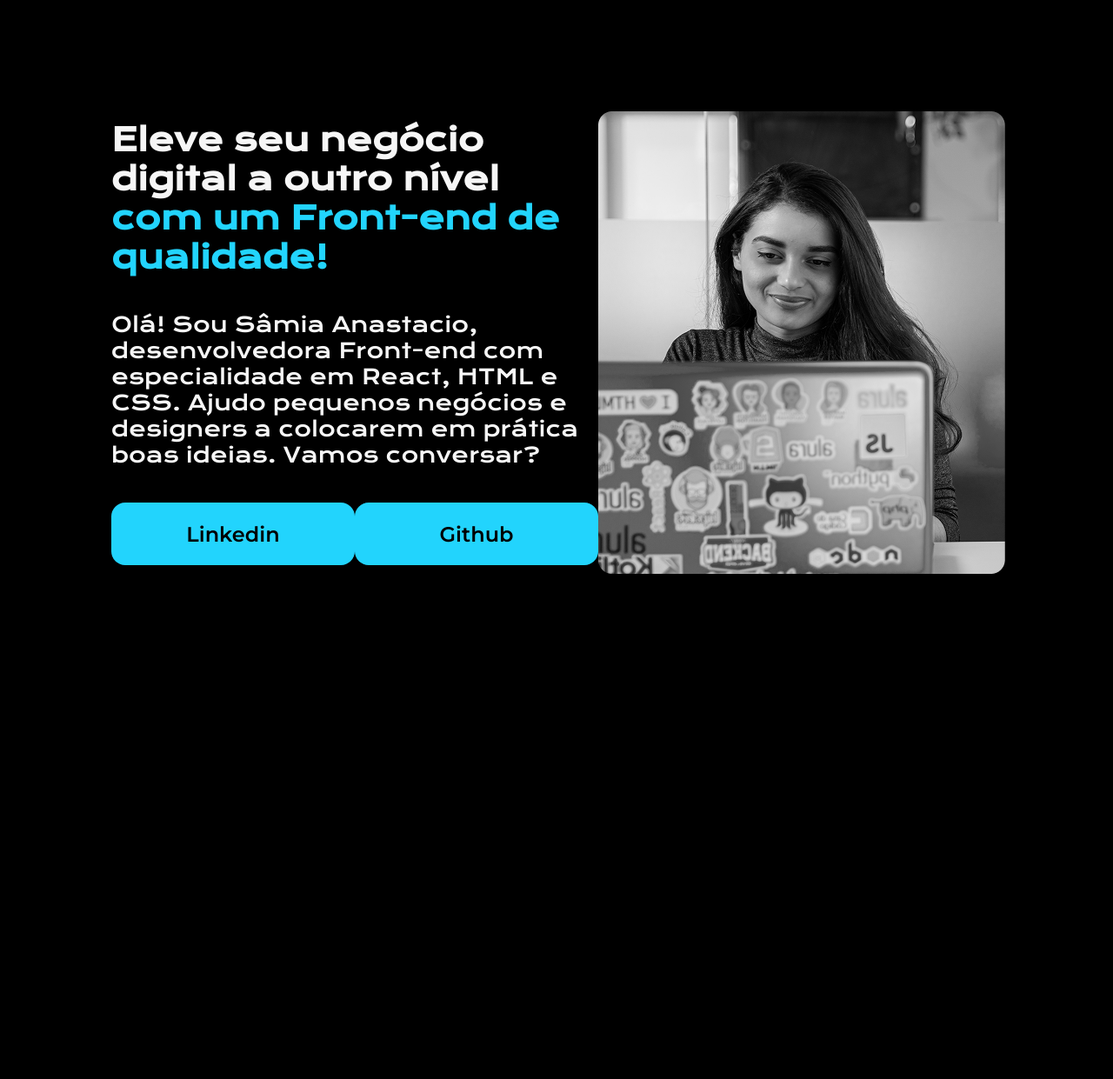
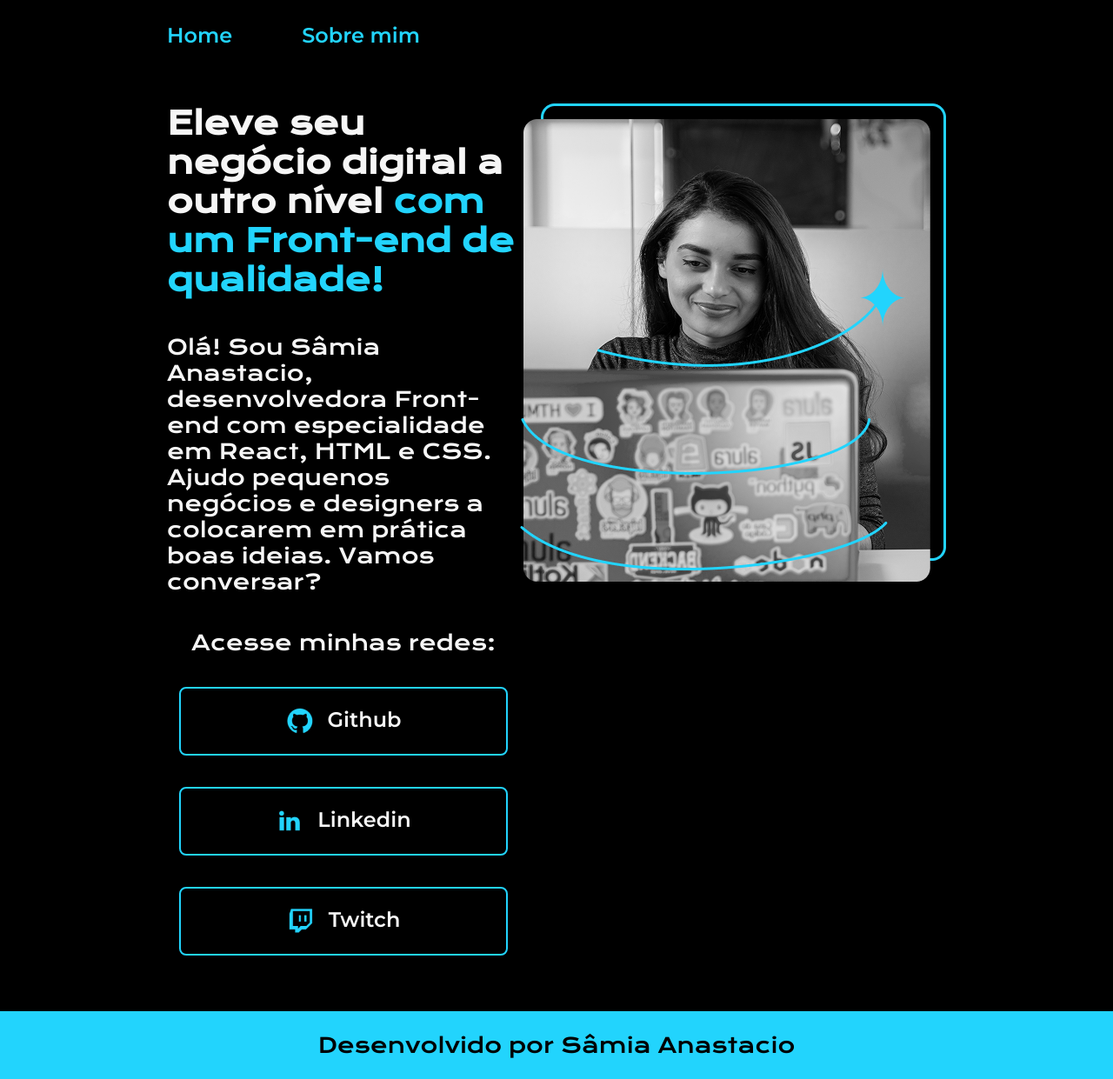
Before and after one commit to samiaanastacio/pagina-portifolio, a plain HTML site: page index.html in a window 1280 px wide. Shown: the whole page at 87% size. Before the commit the page ends 928 px from the top, so only its background shows below. Drawn offline with nearby package versions, Linux system fonts and the light colour scheme.

Commit message:
adicao cabecalho fotter e sobre mim

```diff
--- a/index.html
+++ b/index.html
@@ -4,22 +4,37 @@
     <meta charset="UTF-8">
     <meta name="viewport" content="width=device-width, initial-scale=1.0">
     <title>Portifólio</title>
-    <link rel="stylesheet" href="style.css">
+    <link rel="stylesheet" href="./styles/style.css">
 </head>
 <body>
-    <header></header>
+    <header class="cabecalho">
+        <nav class= "cabecalho-menu">
+            <a class="cabecalho-menu-link" href="index.html">Home</a>
+            <a class="cabecalho-menu-link" href="about.html">Sobre mim</a>
+        </nav>
+    </header>
     <main class="apresentacao">
         <section class="apresentacao-conteudo">
             <h1 class="apresentacao-conteudo-titulo">Eleve seu negócio digital a outro nível <strong class="titulo-destaque"> com um Front-end de qualidade!</strong> </h1>
             <p class="apresentacao-conteudo-texto">Olá! Sou Sâmia Anastacio, desenvolvedora Front-end com especialidade em React, HTML e CSS. Ajudo pequenos negócios e designers a colocarem em prática boas ideias. Vamos conversar?</p>
             <div class="apresentacao-links">
-                <a class="apresentacao-links-link" href="https://linkedin.com/in/samiaanastacio/">Linkedin</a>
-                <a class="apresentacao-links-link" href="https://github.com/samiaanastacio">Github </a>
+                <h2 class="apresentacao-links-subtitulo">Acesse minhas redes:</h2>
+                <a class="apresentacao-links-link" href="https://github.com/samiaanastacio"> <img src="./assets/Logo Github.png" alt="Ícone do Github" class="apresentacao-links-icone">
+                    Github
+                </a>
+                <a class="apresentacao-links-link" href="https://linkedin.com/in/samiaanastacio"> <img src="./assets/Logo linkedin.png" alt="Ícone do Linkedin" class="apresentacao-links-icone">
+                    Linkedin
+                </a>
+                <a class="apresentacao-links-link" href="https://www.twitch.tv/"> <img src="./assets/Logo Twitch.png" alt="Ícone do Twitch" class="apresentacao-links-icone">
+                    Twitch
+                </a>
             </div>
         </section>
-        <img src="image.png" alt="Foto de desenvolvedora">
+        <img src="./assets/Imagem.png" alt="Foto de desenvolvedora">
     </main>
-    <footer></footer>
+    <footer class="rodape">
+        <p>Desenvolvido por Sâmia Anastacio</p>
+    </footer>
 
 </body>
 </html>
--- a/style.css
+++ /dev/null
@@ -1,59 +0,0 @@
-@import url('https://fonts.googleapis.com/css2?family=Krona+One&family=Montserrat:ital,wght@0,600;1,600&display=swap');
-*{
-    margin: 0;
-    padding: 0;
-    box-sizing: border-box;
-}
-
-body{
-    height: 100vh;
-    background-color: #000;
-    color: #F6F6F6;
-}
-.titulo-destaque{
-    color: #22D4FD;
-}
-.apresentacao{
-    margin: 10%;
-    display: flex;
-    align-items: center;
-    justify-content: space-between;
-}
-
-.apresentacao-conteudo{
-    width: 615px;
-    display: flex;
-    flex-direction: column;
-    gap:40px;
-}
-
-.apresentacao-conteudo-titulo{
-    font-size: 36px;
-    font-family: "Krona One", sans-serif;
-
-}
-
-.apresentacao-conteudo-texto{
-    font-size: 24px;
-    font-family: "Krona One", sans-serif;
-
-}
-
-.apresentacao-links{
-    display: flex;
-    justify-content: space-between;
-}
-
-.apresentacao-links-link{
-    background-color: #22D4FD;
-    width:280px;
-    text-align: center;
-    border-radius: 16px;
-    font-size: 24px;
-    font-weight: 600;
-    padding: 21.5px 0;
-    text-decoration: none;
-    color: #000000;
-    font-family: "Montserrat", sans-serif;
-
-}
--- /dev/null
+++ b/styles/style.css
@@ -0,0 +1,120 @@
+@import url('https://fonts.googleapis.com/css2?family=Krona+One&family=Montserrat:ital,wght@0,600;1,600&display=swap');
+
+:root{
+    --cor-primaria: #000000;
+    --cor-secundaria: #F6F6F6;
+    --cor-terciaria: #22D4FD;
+    --cor-hover: #272727;
+
+    --fonte-primaria: 'Krona One', sans-serif;
+    --fonte-secundaria: 'Montserrat', sans-serif;
+
+}
+
+*{
+    margin: 0;
+    padding: 0;
+    box-sizing: border-box;
+}
+
+body{
+    /* height: 100vh; */
+    background-color:var(--cor-primaria);
+    color: var(--cor-secundaria);
+}
+.titulo-destaque{
+    color: var(--cor-terciaria);
+}
+
+.cabecalho{
+    padding: 2% 0% 0% 15%;
+}
+
+.cabecalho-menu{
+    display: flex;
+    gap:80px;
+
+}
+.cabecalho-menu-link{
+    text-decoration: none;
+    color: var(--cor-terciaria);
+    font-family: var(--fonte-secundaria);
+    font-size: 24px;
+    font-weight: 600;
+}
+.apresentacao{
+    padding: 5% 15%;
+    display: flex;
+    align-items: flex-start;
+    justify-content: space-between;
+    width: 100%;
+    position: relative;
+
+}
+
+.apresentacao-conteudo{
+    width: 615px;
+    display: flex;
+    flex-direction: column;
+    gap:40px;
+}
+
+.apresentacao-conteudo-titulo{
+    font-size: 36px;
+    font-family: var(--fonte-primaria);
+
+}
+
+.apresentacao-conteudo-texto{
+    font-size: 24px;
+    font-family: var(--fonte-primaria);
+
+}
+
+.apresentacao-links{
+    display: flex;
+    justify-content: space-between;
+    flex-direction: column;
+    align-items: center;
+    gap: 36px;
+}
+
+.apresentacao-links-subtitulo{
+    font-family: var(--fonte-primaria);
+    font-weight: 400;
+    font-size: 24px;
+}
+
+.apresentacao-links-link{
+    /* background-color: #22D4FD; */
+    display: flex;
+    justify-content: center;
+    gap: 16px;
+    width:378px;
+    text-align: center;
+    border-radius: 8px;
+    font-size: 24px;
+    font-weight: 600;
+    padding: 21.5px 0;
+    text-decoration: none;
+    color: var(--cor-secundaria);
+    border: 2px solid var(--cor-terciaria);
+    font-family: "Montserrat", sans-serif;
+
+}
+
+.apresentacao-links-link:hover{
+    background-color: var(--cor-hover);
+}
+
+.rodape{
+    background-color: var(--cor-terciaria);
+    text-align: center;
+    color: var(--cor-primaria);
+    padding: 24px;
+    font-family:var(--fonte-primaria);
+    font-size: 24px;
+    font-weight: 400;
+
+
+}
```
Also changed, not shown: about.html (added, +29 -0 lines), assets/Imagem.png (added), assets/Logo Github.png (added), assets/Logo Twitch.png (added), assets/Logo linkedin.png (added), assets/image.png (renamed from image.png).
